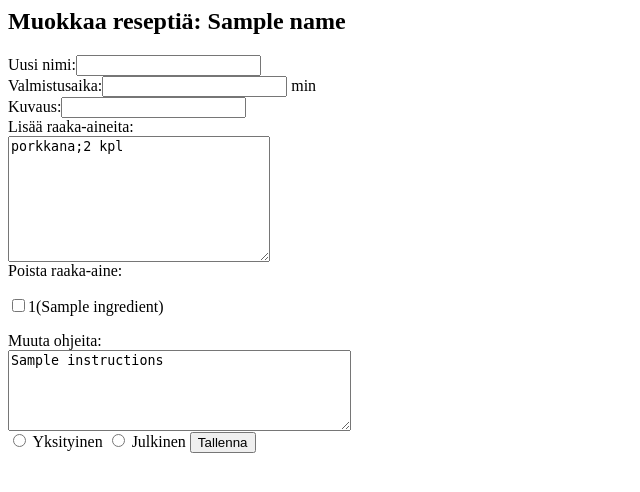
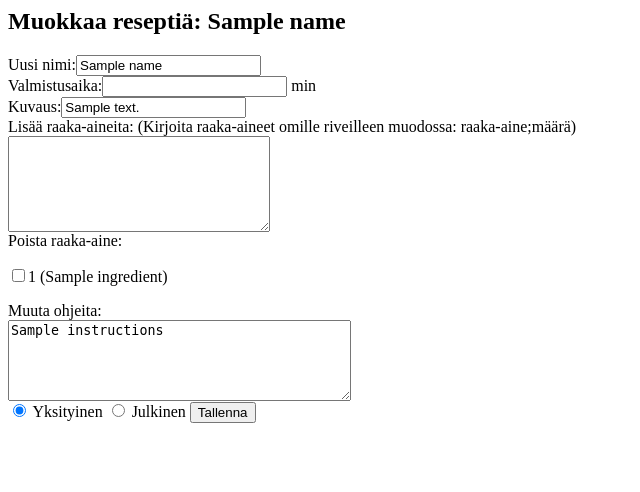
Before and after one commit to eljarvi/TKT20019-Reseptihaku, a Flask app: template templates/modify.html in a window 1280 px wide. Shown: the top 492 px of the page, without its empty margins (0-640 px from the left). Run offline with Flask 3, Linux system fonts and the light colour scheme; the template is opened without the code that fills it: most values are stand-ins (such as "Sample title", 1, 10 or a date in 2020).

Commit message:
Improved modifying recipes

```diff
--- a/templates/modify.html
+++ b/templates/modify.html
@@ -1,18 +1,16 @@
 <h2>Muokkaa reseptiä: {{name}}</h2>
 <form action="/savechanges" method="post">
-Uusi nimi:<input type="text" name = "name", minlength="1", maxlength="50"><br>
-Valmistusaika:<input type="number" name = "time"> min<br>
-Kuvaus:<input type="text" name = "description", maxlength="100"><br>
+Uusi nimi:<input type="text" name = "name" value="{{name}}" minlength="1" maxlength="50"><br>
+Valmistusaika:<input type="number" name = "time" value="{{time}}"> min<br>
+Kuvaus:<input type="text" name = "description" value="{{desc}}" maxlength="100"><br>
 
-Lisää raaka-aineita:<br>
-<textarea name = "ingredients" rows = "8", cols = "30", maxlength="1000">
-porkkana;2 kpl
-</textarea><br>
+Lisää raaka-aineita: (Kirjoita raaka-aineet omille riveilleen muodossa: raaka-aine;määrä)<br>
+<textarea name = "ingredients" rows = "6", cols = "30", maxlength="1000"></textarea><br>
 
 Poista raaka-aine:<br>
 <p>
 {% for ingredient in ingredients%}
-<input type="checkbox" name = "removed" value = "{{ingredient[2]}}">{{ingredient[0]}}({{ingredient[1]}})
+<input type="checkbox" name = "removed" value = "{{ingredient[2]}}">{{ingredient[0]}} ({{ingredient[1]}})
 {% endfor %}
 </p>
 
@@ -21,7 +19,7 @@ Muuta ohjeita:<br>
 {{instructions}}
 </textarea><br>
 
-<input type = "radio" name = "privacy" value="true"> Yksityinen
+<input type = "radio" name = "privacy" value="true" checked="checked"> Yksityinen
 <input type="radio" name = "privacy" value="false"> Julkinen
 
 <input type = "hidden" name = "recipe_id" value = "{{id}}">
--- a/templates/recipe.html
+++ b/templates/recipe.html
@@ -1,5 +1,5 @@
 <h2>{{name}}</h2>
-<p>{{description}}</p><br>
+{{description}}<br>
 Valmistusaika: {{time}} min<br>
 <h4>Raaka-aineet:</h4>
 <ul>
```
Also changed, not shown: recipes.py (+8 -2 lines), routes.py (+11 -0 lines).
